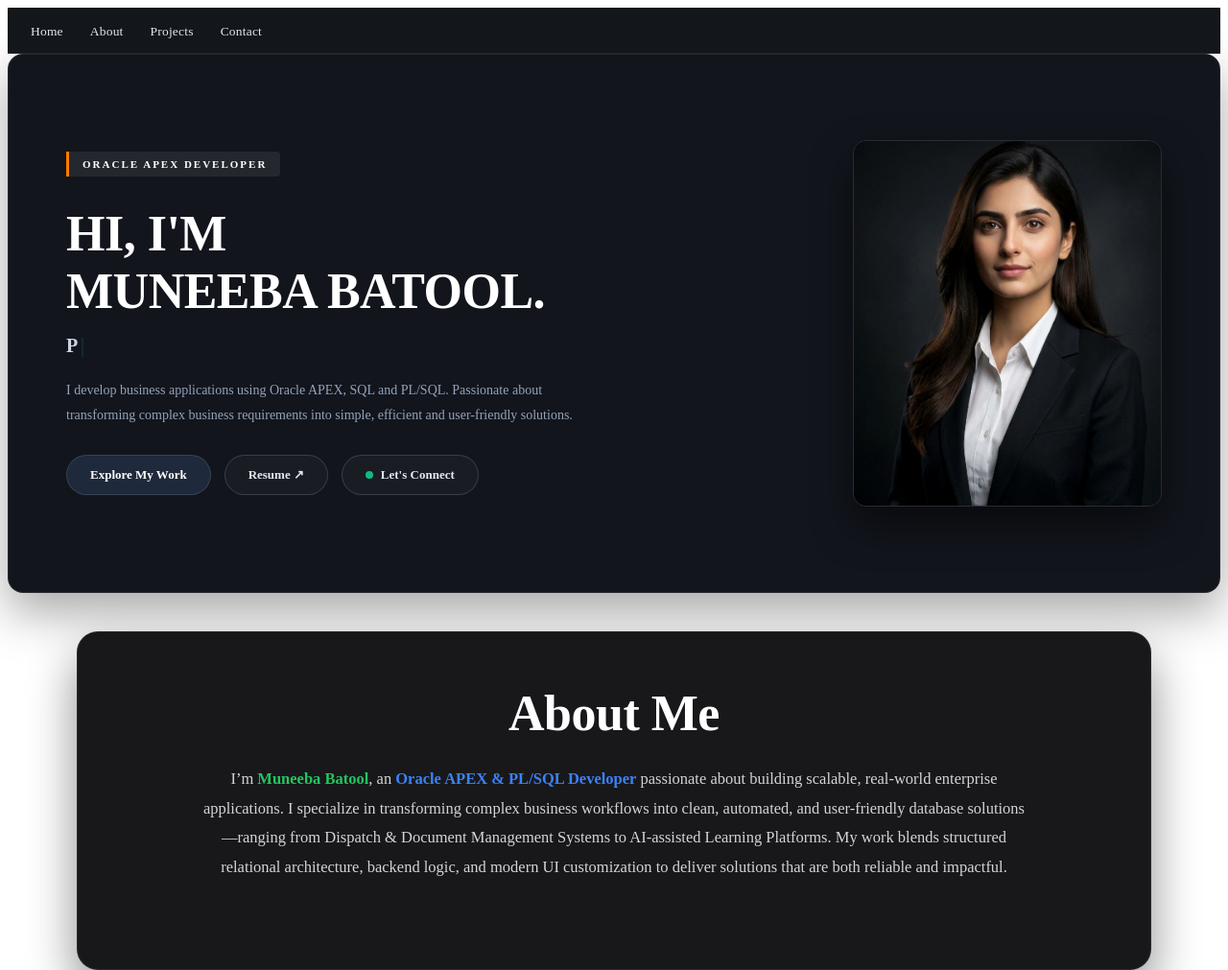
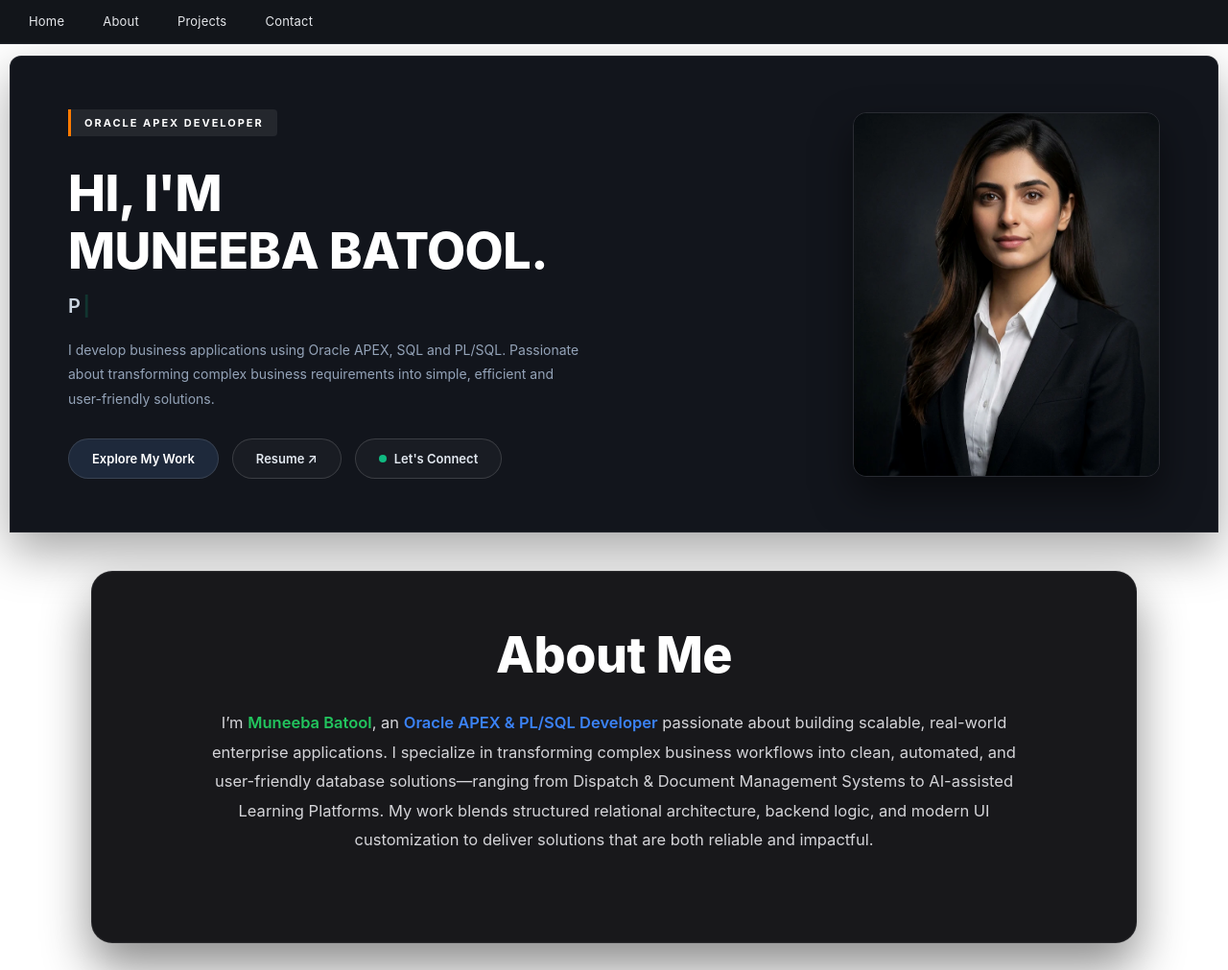
Before and after one commit to Muneeba-batool/muneeba-portfolio, a plain HTML site: page index.html in a window 1280 px wide. Shown: the top 1011 px of the page at 96% size. Drawn offline with Linux system fonts and the light colour scheme.

Commit message:
Update style.css

```diff
--- a/style.css
+++ b/style.css
@@ -3,60 +3,107 @@
 ================================= */
 html {
     scroll-behavior: smooth;
+    margin: 0;
+    padding: 0;
+    box-sizing: border-box;
 }
 
+*, *::before, *::after {
+    box-sizing: inherit;
+}
+
+body {
+    margin: 0;
+    padding: 0;
+    background-color: #ffffff; /* Navbar ke neeche wale light gap ke liye */
+    font-family: -apple-system, BlinkMacSystemFont, "Segoe UI", Roboto, sans-serif;
+    overflow-x: hidden;
+}
+
+/* Edge-to-Edge Top Navbar (No Left / Right / Top Gap) */
 .apex-navbar {
     width: 100%;
-    height: 48px;
-    padding: 0 24px;
+    height: 46px;
+    padding: 0 22px;
+    margin: 0 0 12px 0; /* Sirf neeche thori si space jaisa APEX mein hota hai */
     display: flex;
     align-items: center;
-    justify-content: flex-start; /* Left aligned like APEX */
-    background-color: #13161b;
+    justify-content: flex-start;
+    background-color: #12151a;
     border-bottom: 1px solid #22262e;
     position: sticky;
     top: 0;
     z-index: 9999;
-    box-sizing: border-box;
 }
 
 .apex-nav-menu {
     display: flex;
     align-items: center;
-    gap: 28px;
+    gap: 24px;
     list-style: none;
     margin: 0;
     padding: 0;
 }
 
+.apex-nav-menu li {
+    margin: 0;
+    padding: 0;
+}
+
 .apex-nav-menu li a {
-    color: #e2e8f0;
+    display: inline-block;
+    color: #e5e7eb;
     text-decoration: none;
-    font-size: 13.5px;
+    font-size: 13px;
     font-weight: 400;
     letter-spacing: 0.2px;
-    transition: color 0.2s ease;
+    padding: 4px 8px;
+    border-radius: 4px;
+    line-height: 1.2;
+    transition: color 0.2s ease, background-color 0.2s ease;
 }
 
-.apex-nav-menu li a:hover,
-.apex-nav-menu li a:focus {
+.apex-nav-menu li a:hover {
     color: #ffffff;
+}
+
+/* Click / Active par APEX jaisa crisp white border */
+.apex-nav-menu li a:focus,
+.apex-nav-menu li a.active {
+    outline: 1px solid rgba(255, 255, 255, 0.8);
+    outline-offset: 0;
+    color: #ffffff;
+}
+
+/* Hero Card ko navbar ke neeche wale gap ke saath align karne ke liye */
+#hero {
+    margin: 0 10px;
+    border-radius: 12px 12px 0 0;
+    overflow: hidden;
 }
 
 /* Mobile Responsive */
 @media (max-width: 600px) {
     .apex-navbar {
-        padding: 0 16px;
+        padding: 0 14px;
         height: 44px;
+        margin-bottom: 10px;
     }
+
     .apex-nav-menu {
-        gap: 18px;
+        gap: 14px;
     }
+
     .apex-nav-menu li a {
-        font-size: 13px;
+        font-size: 12.5px;
+        padding: 4px 6px;
+    }
+
+    #hero {
+        margin: 0 6px;
+        border-radius: 10px 10px 0 0;
     }
 }
-
 /* ==================================
    GLOBAL
 ================================== */
```
